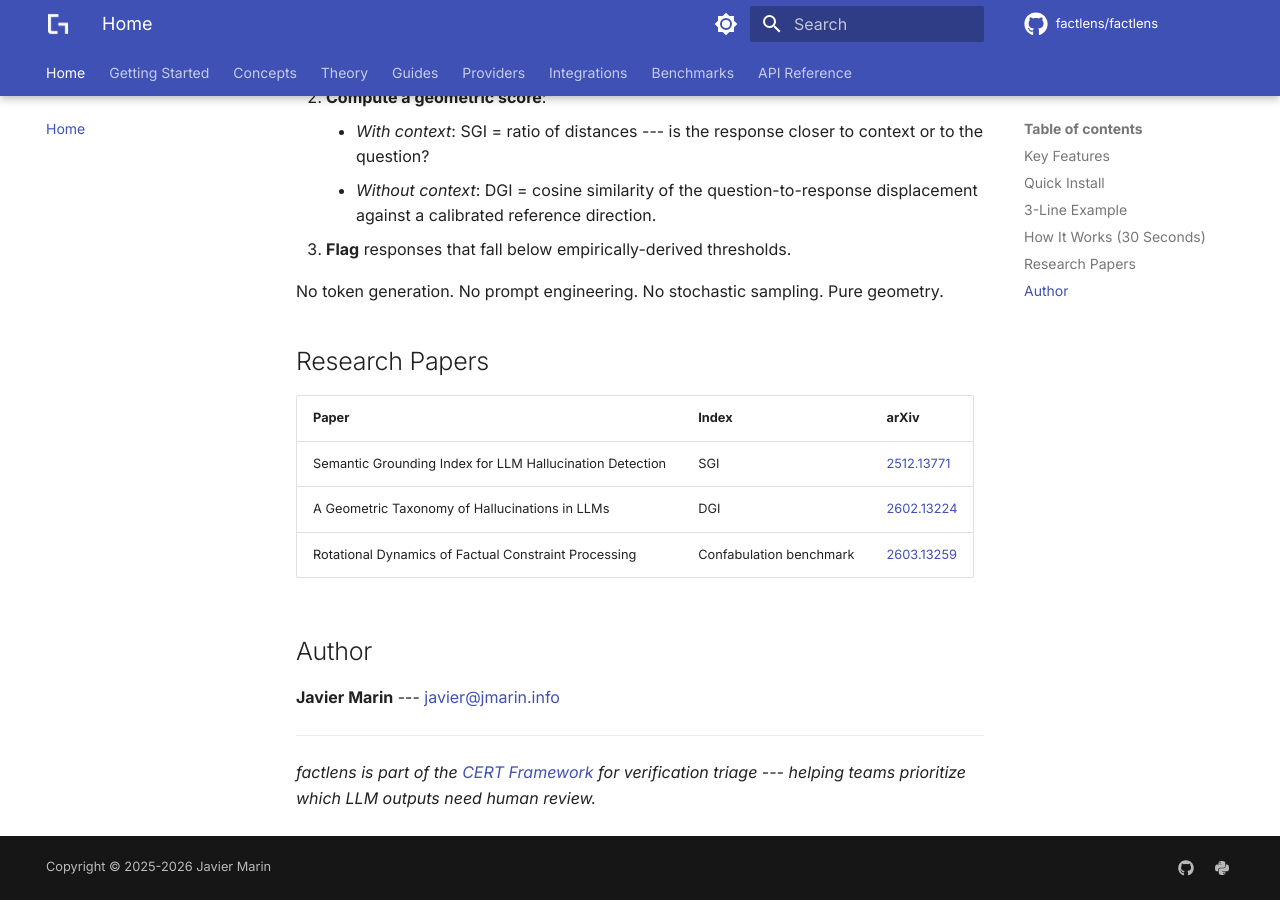
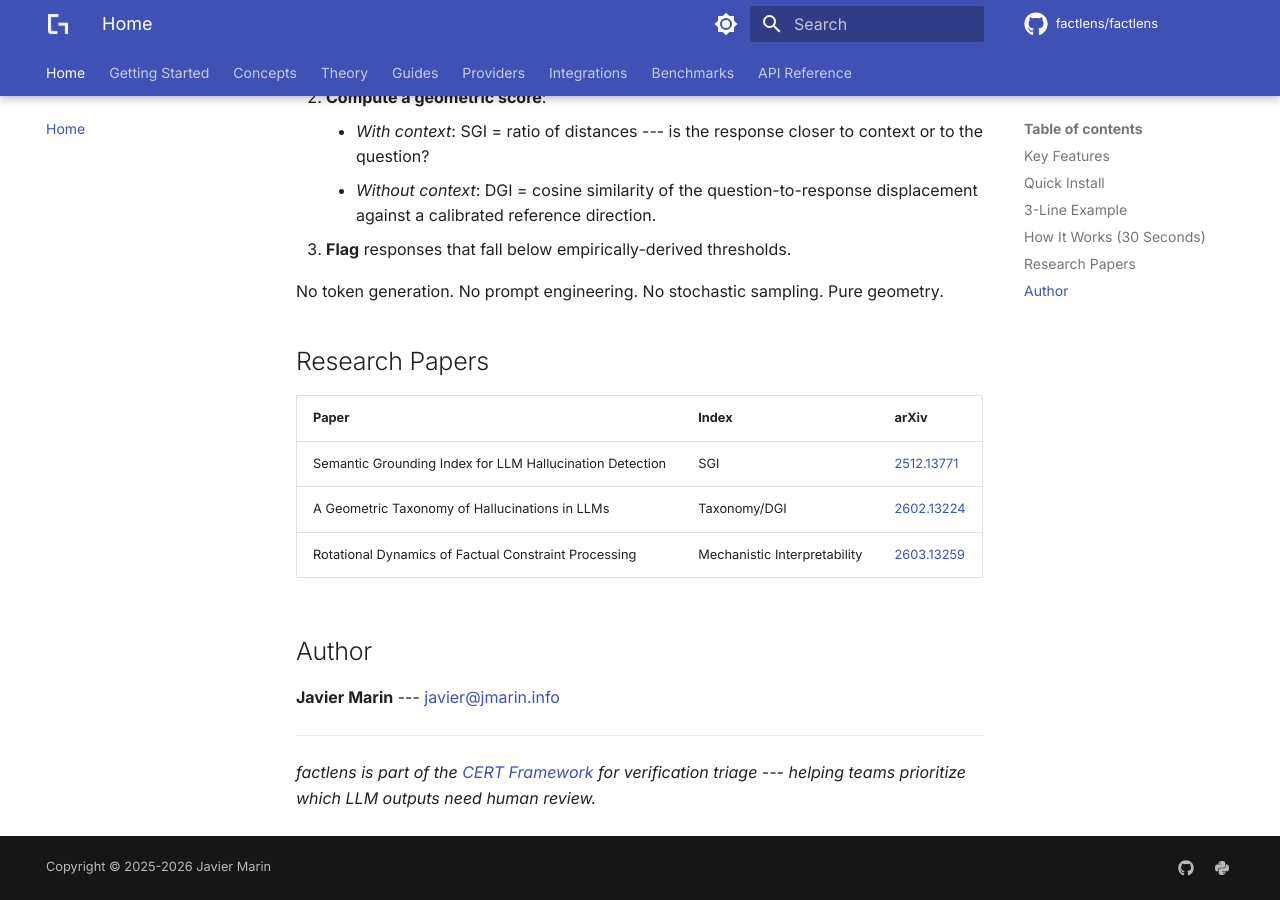
Before and after one commit to factlens/factlens, an MkDocs documentation site: the page built from docs/index.md, in a window 1280 px wide and 900 px high, scrolled down 1679 px. Built offline with MkDocs 1.6.1 and Material for MkDocs 9.7.7, drawn with Linux system fonts in a browser that asks for light colours; comment, search, counter and statistics services are not loaded.

Commit message:
Update index.md

```diff
--- a/docs/index.md
+++ b/docs/index.md
@@ -67,8 +67,8 @@
 | Paper | Index | arXiv |
 |---|---|---|
 | Semantic Grounding Index for LLM Hallucination Detection | SGI | [2512.13771](https://arxiv.org/abs/2512.13771) |
-| A Geometric Taxonomy of Hallucinations in LLMs | DGI | [2602.13224](https://arxiv.org/abs/2602.13224) |
-| Rotational Dynamics of Factual Constraint Processing | Confabulation benchmark | [2603.13259](https://arxiv.org/abs/2603.13259) |
+| A Geometric Taxonomy of Hallucinations in LLMs | Taxonomy/DGI | [2602.13224](https://arxiv.org/abs/2602.13224) |
+| Rotational Dynamics of Factual Constraint Processing | Mechanistic Interpretability | [2603.13259](https://arxiv.org/abs/2603.13259) |
 
 ## Author
 
```
